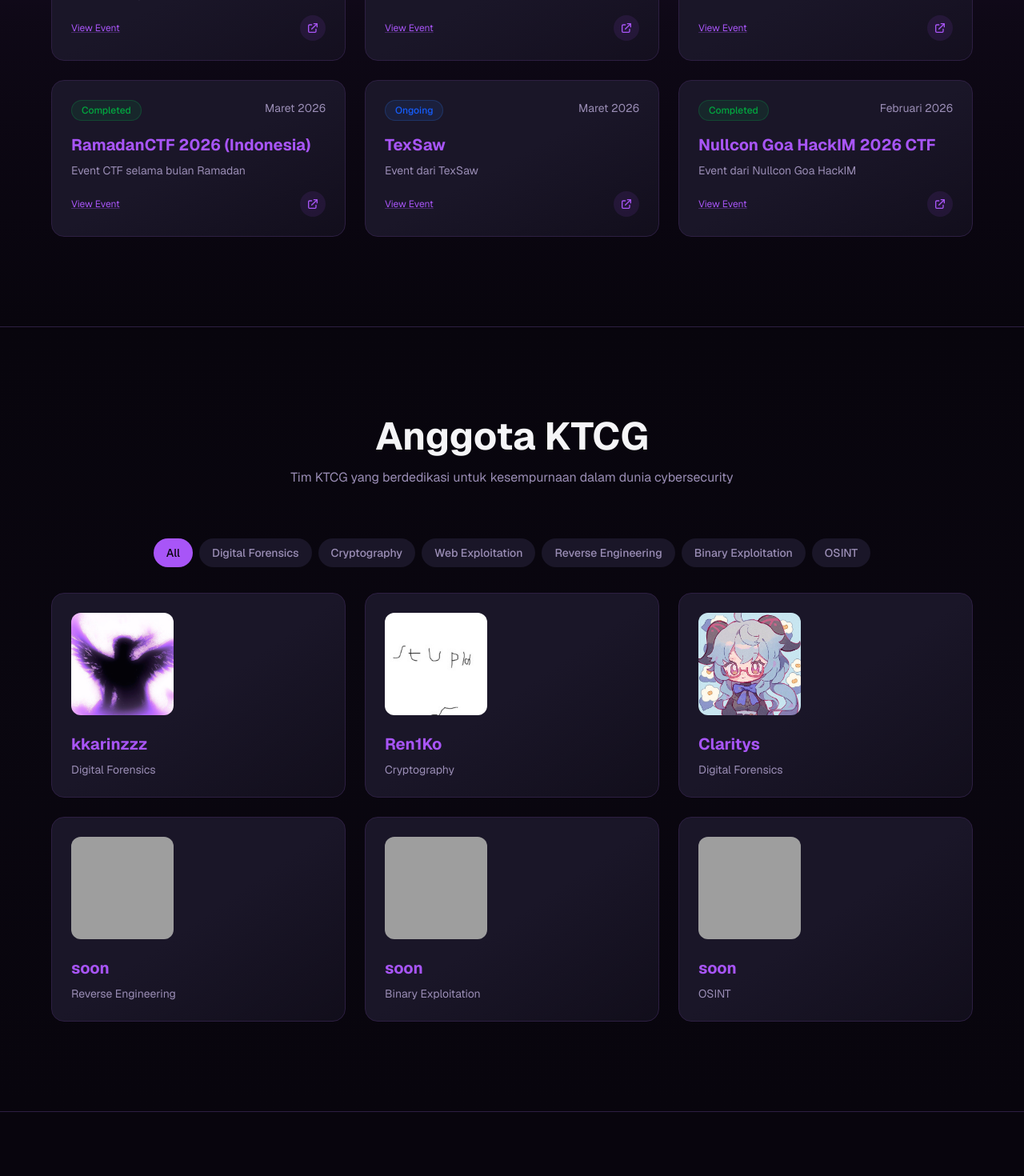
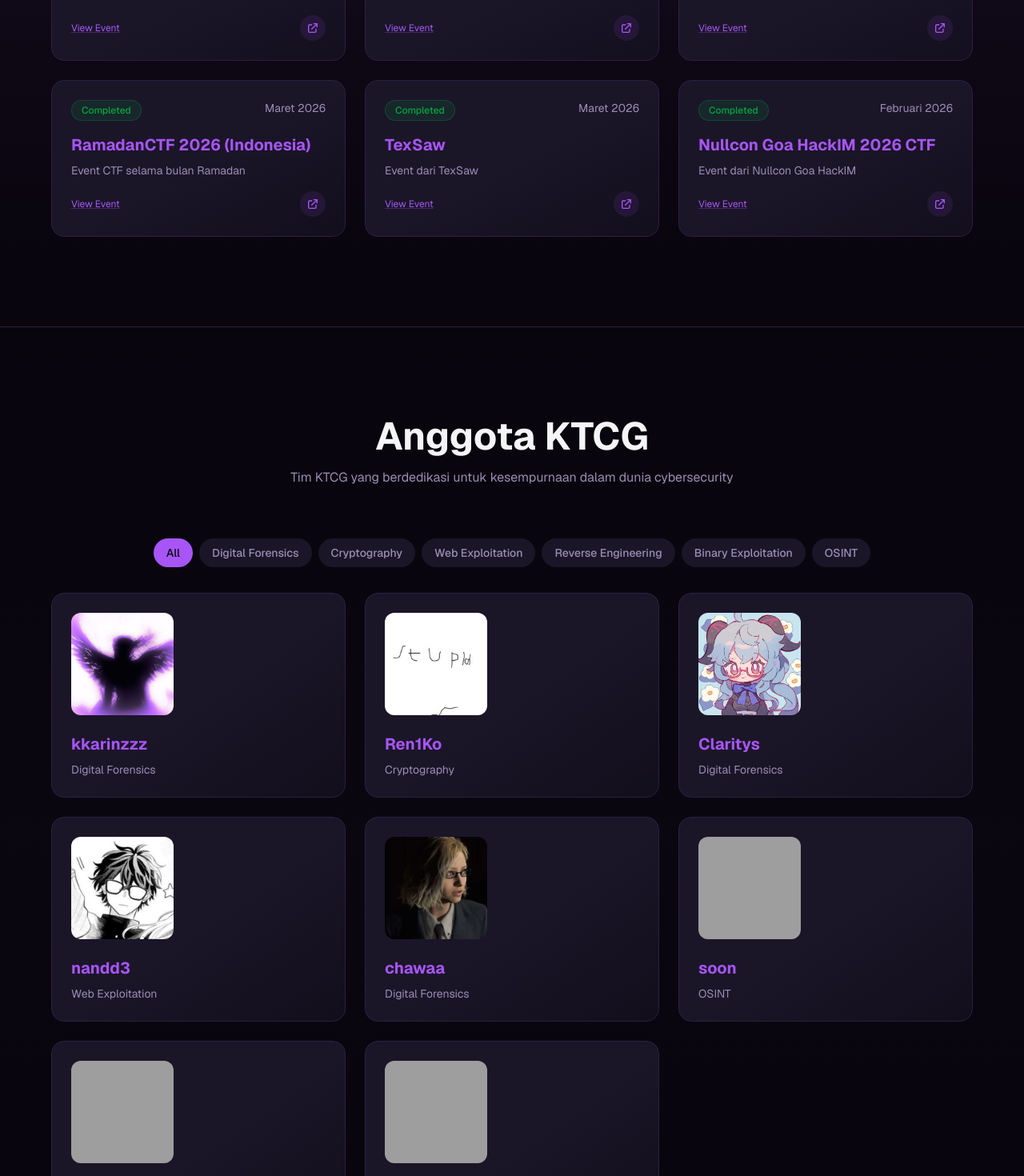
Before and after one commit to Nothingness1312/ktcgweb, a Next.js app: page / in a window 1280 px wide. Shown: the part 1760-3230 px from the top of the page at 80% size. Built offline with nearby package versions, Linux system fonts and the light colour scheme; grey boxes are pictures that could not be loaded.

Commit message:
update nandd3 chawaa

```diff
--- a/app/page.tsx
+++ b/app/page.tsx
@@ -44,7 +44,7 @@ export default function Home() {
       name: 'TexSaw',
       date: 'Maret 2026',
       description: 'Event dari TexSaw',
-      status: 'Ongoing',
+      status: 'Completed',
       link: 'https://texsaw.org/',
       linkText: 'View Event'
     },
@@ -305,19 +305,29 @@ export default function Home() {
     img: '/team/3.jpg'
   },
   {
-    name: 'soon',
-    role: 'Reverse Engineering',
+    name: 'nandd3',
+    role: 'Web Exploitation',
     img: '/team/4.jpg'
   },
   {
-    name: 'soon',
-    role: 'Binary Exploitation',
+    name: 'chawaa',
+    role: 'Digital Forensics',
     img: '/team/5.jpg'
   },
   {
     name: 'soon',
     role: 'OSINT',
     img: '/team/6.jpg'
+  },
+  {
+    name: 'soon',
+    role: 'OSINT',
+    img: '/team/7.jpg'
+  },
+  {
+    name: 'soon',
+    role: 'OSINT',
+    img: '/team/8.jpg'
   },
 ].filter(member => selectedRole === 'All' || member.role === selectedRole).map((member, i) => (
               <div
```
Also changed, not shown: public/team/4.jpg (added), public/team/5.jpg (added).
